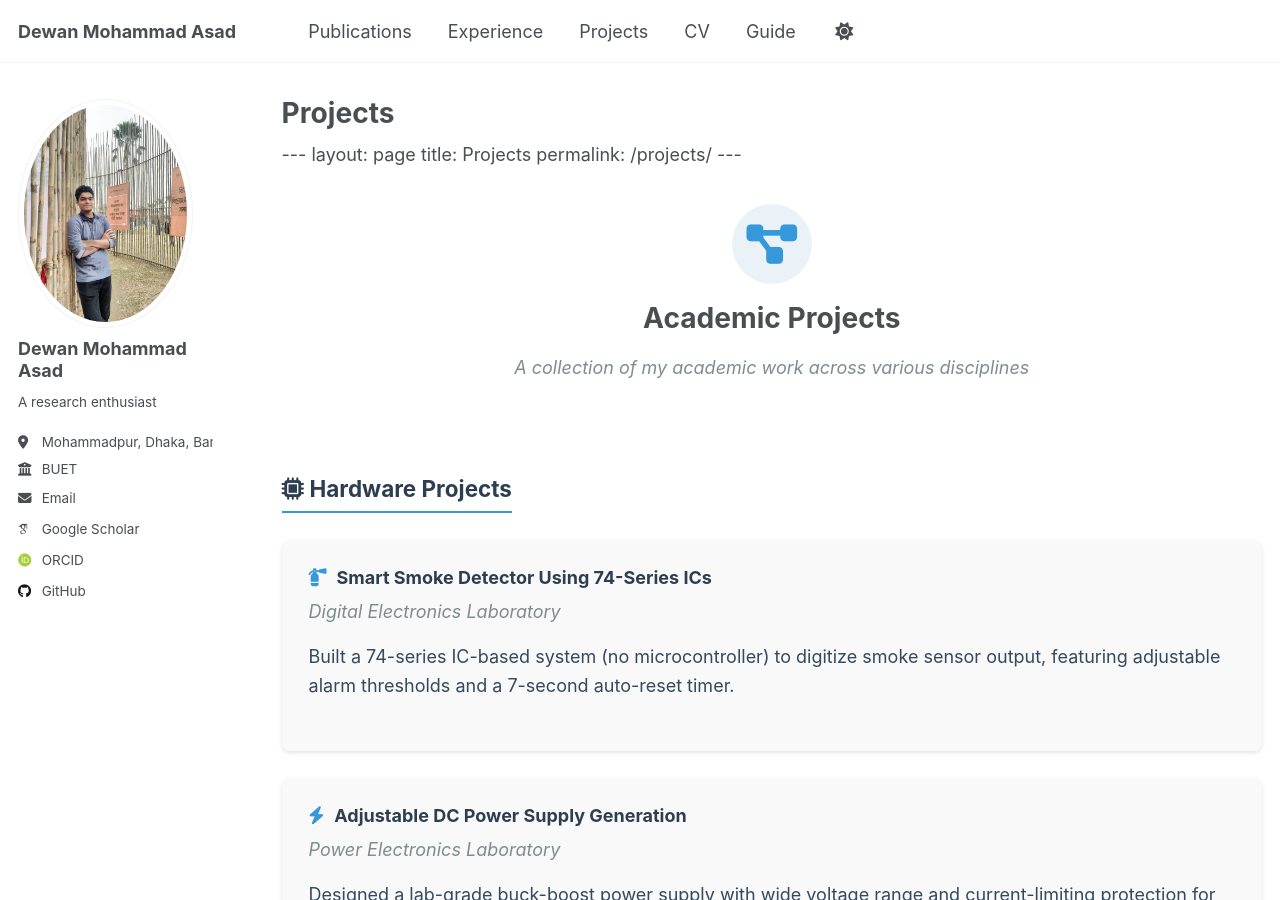
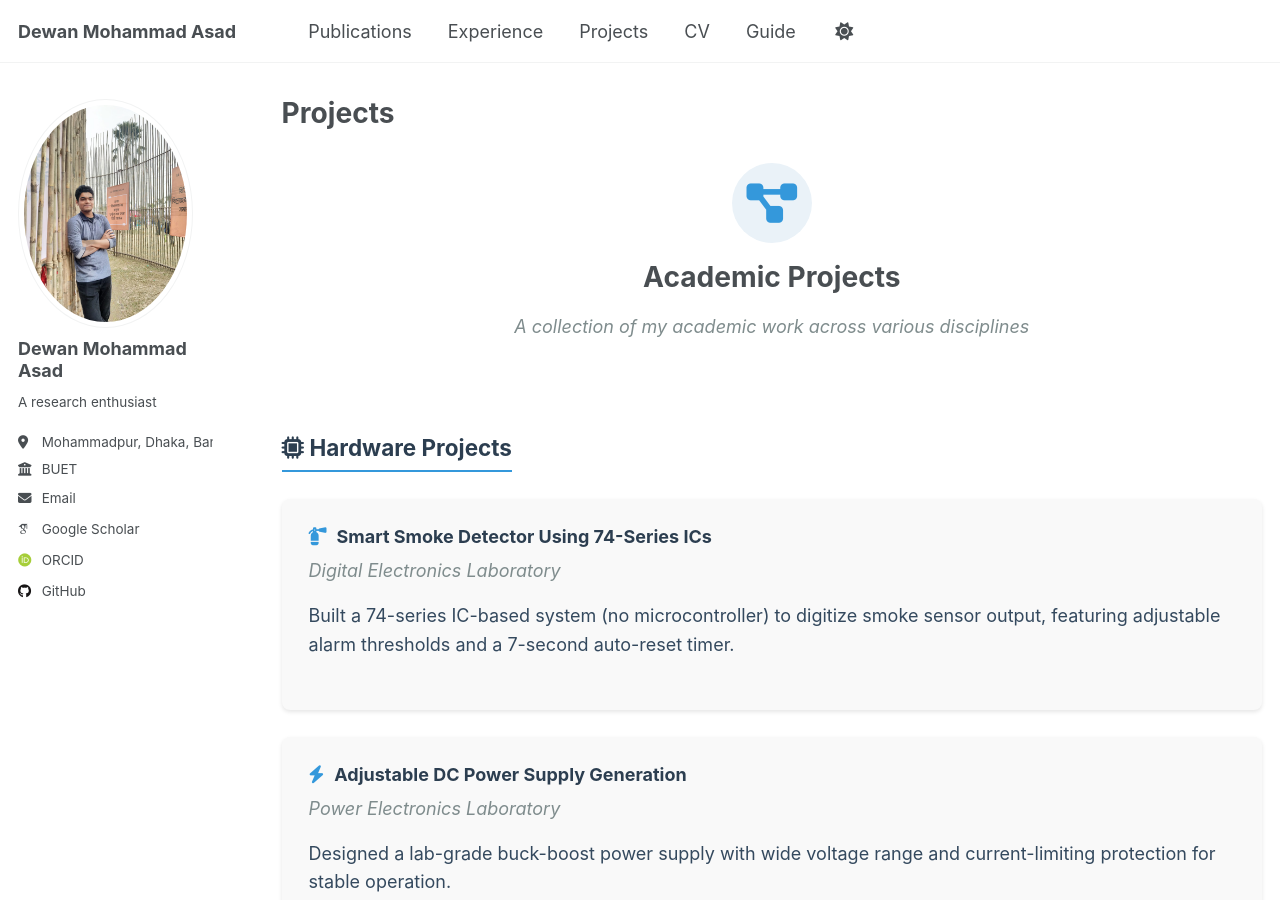
Before and after one commit to dewan-mohammad-asad-d1a/dewan-mohammad-asad-d1a.github.io, a Jekyll site: the page built from _pages/projects.html, in a window 1280 px wide and 900 px high. Built offline with Jekyll 4.4.1, drawn with Linux system fonts in a browser that asks for light colours; nearby versions of some CDN libraries; some web fonts are replaced; a script that is not in the unit is left out.

Commit message:
Update projects.html

```diff
--- a/_pages/projects.html
+++ b/_pages/projects.html
@@ -4,14 +4,7 @@ title: Projects
 permalink: /projects/
 author_profile: true
 ---
-
 {% include base_path %}
-
----
-layout: page
-title: Projects
-permalink: /projects/
----
 
 <style>
     .project-category {
```
